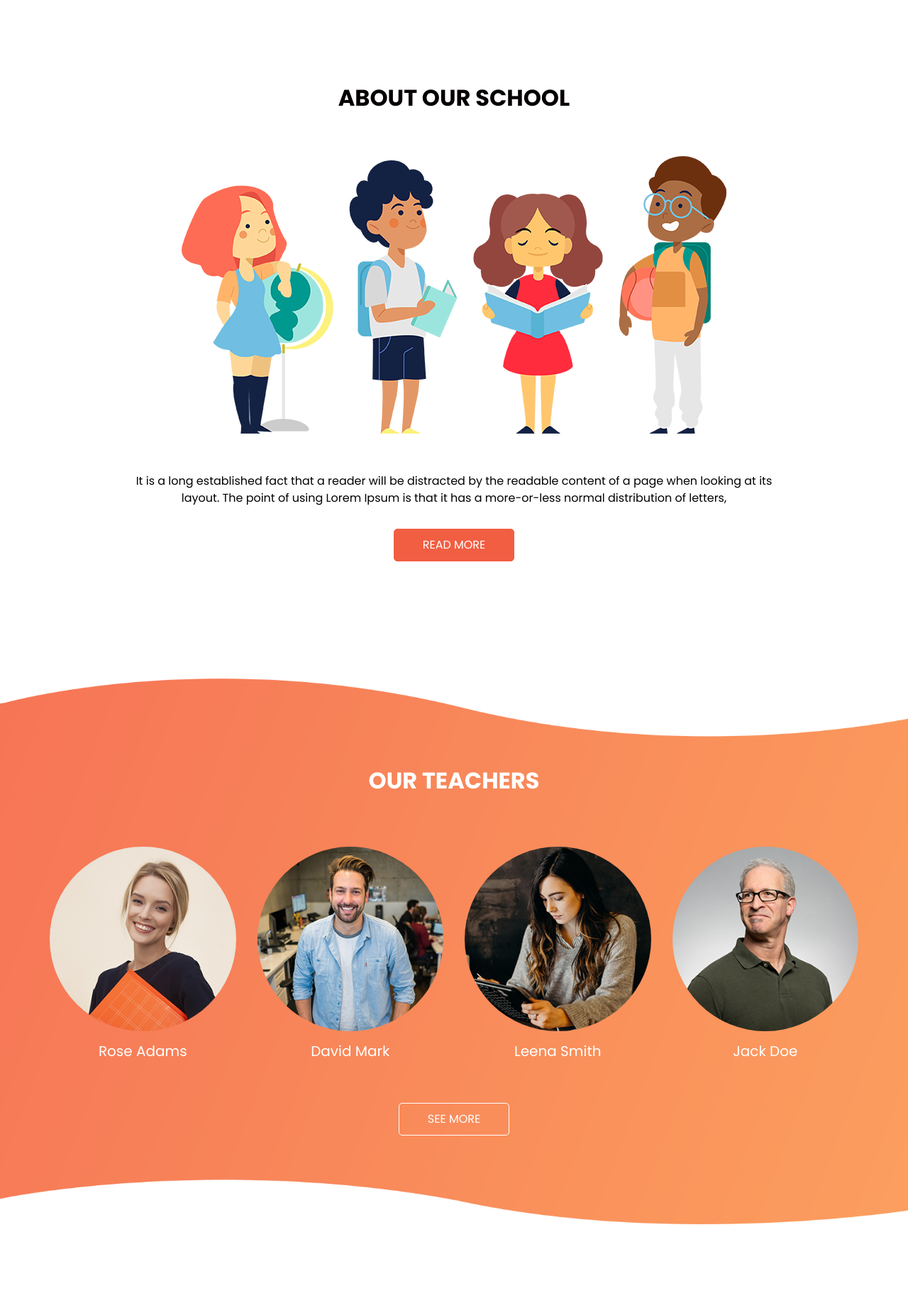
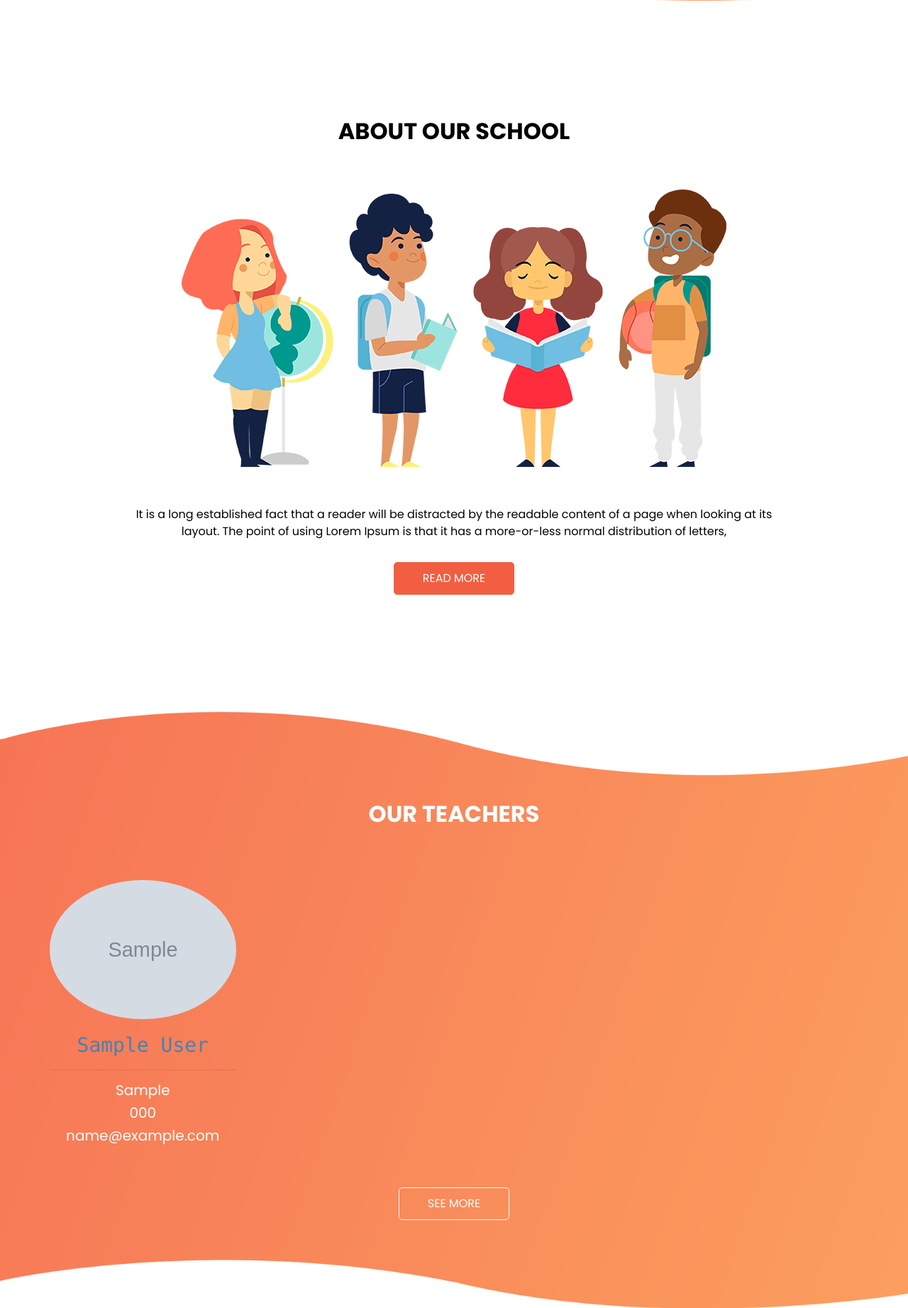
Before and after one commit to tarnilok/django-kidsEducationPage, a Django app: page / in a window 1280 px wide. Shown: the part 926-2769 px from the top of the page at 71% size. Run offline with Django 3.2, Linux system fonts and the light colour scheme; tables that the repository leaves empty hold one stand-in row (values such as "Sample post"); grey boxes marked "Sample" are stand-in pictures; one stand-in notice (Sample message) is shown; some libraries are stand-ins or nearby versions; some web fonts are replaced.

Commit message:
alligned templates

```diff
--- /dev/null
+++ b/home/forms.py
@@ -0,0 +1,14 @@
+from django import forms
+from django.forms import widgets
+from .models import Contact
+
+class ContactForm(forms.ModelForm):
+    class Meta:
+        model = Contact
+        fields = '__all__'
+        widgets = {
+            'name' : forms.TextInput(attrs={'placeholder' : 'Name'}),
+            'phone_number' : forms.TextInput(attrs={'placeholder' : 'Phone'}),
+            'email' : forms.EmailInput(attrs={'placeholder' : 'Email'}),
+            'message' : forms.TextInput(attrs={'placeholder' : 'Message'}),
+        }
--- a/home/models.py
+++ b/home/models.py
@@ -9,3 +9,22 @@ class Contact(models.Model):
 
     def __str__ (self):
         return self.name
+
+class Branch(models.Model):
+    branch = models.CharField(max_length=50)
+    created_date = models.DateTimeField(auto_now_add=True)
+
+    def __str__(self):
+        return self.branch
+class Teacher(models.Model):
+    first_name = models.CharField(max_length=50)
+    last_name = models.CharField(max_length=50)
+    phone_teacher = models.CharField(max_length=100)
+    email_teacher = models.EmailField(max_length=254)
+    speciality = models.ForeignKey(Branch, on_delete=models.CASCADE)
+    image = models.ImageField(upload_to='teacher/', default='avatar.png')
+    created_date = models.DateTimeField(auto_now_add=True)
+    update_date = models.DateTimeField(auto_now=True)
+
+    def __str__(self):
+        return self.first_name + ' ' + self.last_name
--- a/home/templates/home/index.html
+++ b/home/templates/home/index.html
@@ -2,6 +2,11 @@
 {% load static %}
 {% block content %}
     <!-- slider section -->
+    {% if messages %} {% for message in messages %} {% if message.tags == 'success' %}
+    <div class="alert alert-primary container" style="width: 80%;">{{ message }}</div>
+    {% elif message.tags == 'error' %}
+    <div class="alert alert-danger container" style="width: 80%;">{{ message }}</div>
+    {% endif %} {% endfor %} {% endif %}
     <div class="teacher_section mt-4">
     <section class=" slider_section position-relative">
       <div id="Customcarousel1" class="carousel slide" data-ride="carousel">
@@ -197,4 +202,6 @@
   </section>
   <!-- end client section -->
 
+  {% include 'contact.html' %}
+
   {% endblock content %}
--- a/home/urls.py
+++ b/home/urls.py
@@ -1,9 +1,11 @@
 from django.urls import path
 from .views import home, about, teacher
-
+from django.contrib.auth import views as auth_views
 
 urlpatterns = [
     path('', home, name='home' ),
     path('about/', about, name='about' ),
     path('teacher/', teacher, name='teacher'),
+    path('login/', auth_views.LoginView.as_view(template_name='login.html'), name='login'),
+    path('logout/', auth_views.LogoutView.as_view(template_name='logout.html'), name='logout'),
 ]
--- a/home/views.py
+++ b/home/views.py
@@ -1,13 +1,35 @@
-from django.shortcuts import render
+from django.shortcuts import render, redirect
 from django.http import HttpResponse
+from .forms import ContactForm
+from django.contrib import messages
+from .models import Teacher
 
 # Create your views here.
 
 def home(request):
-    return render(request, 'home/index.html')
+    teachers = Teacher.objects.order_by('speciality').distinct()
+    form = ContactForm()
+    if request.method == 'POST':
+        form = ContactForm(request.POST)
+        if form.is_valid():
+            form.save()
+            messages.success(request, 'form has been sent')
+            return redirect('home')
+        else:
+            messages.error(request, 'something went wrong. Please try again!')
+    context = {
+        'form' : form,
+        'teachers' : teachers
+    }
+    return render(request, 'home/index.html', context)
 
 def about(request):
+
     return render(request, 'home/about.html')
 
 def teacher(request):
-    return render(request, 'home/teacher.html')
+    teachers = Teacher.objects.all()
+    context = {
+        'teachers' : teachers
+    }
+    return render(request, 'home/teacher.html', context)
--- a/main/settings.py
+++ b/main/settings.py
@@ -45,6 +45,7 @@ INSTALLED_APPS = [
     'home',
 
     #third party
+    'crispy_forms',
 
 ]
 
@@ -153,3 +154,7 @@ MEDIA_ROOT = os.path.join(BASE_DIR, 'media')
 # https://docs.djangoproject.com/en/3.2/ref/settings/#default-auto-field
 
 DEFAULT_AUTO_FIELD = 'django.db.models.BigAutoField'
+
+LOGIN_REDIRECT_URL = "/"
+
+CRISPY_TEMPLATE_PACK = 'bootstrap4'
--- a/main/urls.py
+++ b/main/urls.py
@@ -21,4 +21,5 @@ from django.conf.urls.static import static
 urlpatterns = [
     path('admin/', admin.site.urls),
     path('', include('home.urls')),
+    # path('accounts/', include('django.contrib.auth.urls')), #hepsi var gerek olmadığı için app'e ekledik
 ]+ static(settings.MEDIA_URL, document_root = settings.MEDIA_ROOT)
--- /dev/null
+++ b/templates/contact.html
@@ -0,0 +1,39 @@
+  <!-- contact section -->
+  <div class="teacher_section">
+  <section class="contact_section ">
+    <div class="container-fluid">
+      <div class="row">
+        <div class="col-md-7 mx-auto ">
+          <div class="heading_container">
+            <h2 class="">
+              Get In Touch
+            </h2>
+          </div>
+          <form action="" method="POST">
+              {% csrf_token %}
+            <div>
+              {{form.name}}
+            </div>
+            <div>
+              {{form.phone_number}}
+            </div>
+            <div>
+              {{form.email}}
+            </div>
+            <div>
+              {{form.message}}
+            </div>
+            <div class="d-flex  mt-3 ">
+              <button>
+                SEND
+              </button>
+            </div>
+          </form>
+          </form>
+        </div>
+      </div>
+    </div>
+  </section>
+</div>
+
+  <!-- end contact section -->
--- a/templates/footer.html
+++ b/templates/footer.html
@@ -1,40 +1,5 @@
 {% load static %}
 <div class="footer_bg">
-  <!-- contact section -->
-  <section class="contact_section ">
-     <div class="container-fluid">
-       <div class="row">
-         <div class="col-md-7 mx-auto">
-           <div class="heading_container">
-             <h2 class="">
-               Get In Touch
-             </h2>
-           </div>
-           <form action="">
-             <div>
-               <input type="text" placeholder="Name" />
-             </div>
-             <div>
-               <input type="text" placeholder="Phone Number" />
-             </div>
-             <div>
-               <input type="email" placeholder="Email" />
-             </div>
-             <div>
-               <input type="text" class="message-box" placeholder="Message" />
-             </div>
-             <div class="d-flex  mt-4 ">
-               <button>
-                 SEND
-               </button>
-             </div>
-           </form>
-         </div>
-       </div>
-     </div>
-   </section>
-
-   <!-- end contact section -->
 
 <!-- info section -->
 <section class="info_section layout_padding-top layout_padding2-bottom">
--- a/templates/header.html
+++ b/templates/header.html
@@ -28,17 +28,18 @@
   <link href="{% static 'css/style.css' %}" rel="stylesheet" />
   <!-- responsive style -->
   <link href="{% static 'css/responsive.css' %}" rel="stylesheet" />
+  <link rel="stylesheet" href="https://cdnjs.cloudflare.com/ajax/libs/font-awesome/5.15.3/css/all.min.css" integrity="sha512-iBBXm8fW90+nuLcSKlbmrPcLa0OT92xO1BIsZ+ywDWZCvqsWgccV3gFoRBv0z+8dLJgyAHIhR35VZc2oM/gI1w==" crossorigin="anonymous" referrerpolicy="no-referrer" />
 </head>
 
 <body class="sub_page">
-  <div class="hero_area">
+  <div class="hero_area sticky-top">
     <!-- header section strats -->
     <header class="header_section">
       <div class="container-fluid">
-        <nav class="navbar navbar-expand-lg custom_nav-container">
-          <a class="navbar-brand" href="{% url 'home' %}">
+        <nav class="navbar navbar-expand-lg custom_nav-container mx-4 pb-0">
+          <a class="navbar-brand my-0" href="https://github.com/tarnilok/django-kidsEducationPage" target="_blank" title="navigate to the codes in my github">
             <span>
-              Visdor
+              <i class="fab fa-github-alt h1"></i>
             </span>
           </a>
           <div class="custom_menu-btn">
@@ -53,6 +54,14 @@
               <a href="{% url 'home' %}">Home</a>
               <a href="{% url 'about' %}" class="active">About</a>
               <a href="{% url 'teacher' %}">Teachers</a>
+
+              {% if request.user.is_authenticated %}
+                <a href="{% url 'admin:index' %}">AdminDashboard</a>
+                <a href="{% url 'logout' %}">Logout</a>
+                {% else %}
+                <a href="{% url 'login' %}">Login</a>
+              {% endif %}
+
             </div>
           </div>
       </div>
--- a/templates/teacher_section.html
+++ b/templates/teacher_section.html
@@ -9,66 +9,35 @@
       </div>
       <div class="teacher_container layout_padding2">
         <div class="row">
-          <div class="col-md-3 col-sm-6">
+          {% for teacher in teachers  %}
+          <div class="col-md-3 col-sm-6 " >
             <div class="box">
-              <div class="img-box">
-                <img class="" src="{% static 'images/teacher-1.jpg' %}" alt="Card image cap">
+              <div class="img-box p-0" >
+                <img  src="{{teacher.image.url}}" alt="Card image cap">
               </div>
               <div class="detail-box">
                 <p>
+                  <h2>
+                    <code style="color: steelblue">{{teacher.first_name}} {{teacher.last_name}}</code>
+                  </h2><hr>
                   <h5>
-                    Rose Adams
+                    {{teacher.speciality}}
+                  </h5>
+                  <h5>
+                    {{teacher.phone_teacher}}
+                  </h5>
+                  <h5>
+                    {{teacher.email_teacher}}
                   </h5>
                 </p>
               </div>
             </div>
           </div>
-          <div class="col-md-3 col-sm-6">
-            <div class="box">
-              <div class="img-box">
-                <img class="" src="{% static 'images/teacher-2.jpg' %}" alt="Card image cap">
-              </div>
-              <div class="detail-box">
-                <p>
-                  <h5>
-                    David Mark
-                  </h5>
-                </p>
-              </div>
-            </div>
-          </div>
-          <div class="col-md-3 col-sm-6">
-            <div class="box">
-              <div class="img-box">
-                <img class="" src="{% static 'images/teacher-3.jpg' %}" alt="Card image cap">
-              </div>
-              <div class="detail-box">
-                <p>
-                  <h5>
-                    Leena Smith
-                  </h5>
-                </p>
-              </div>
-            </div>
-          </div>
-          <div class="col-md-3 col-sm-6">
-            <div class="box">
-              <div class="img-box">
-                <img class="" src="{% static 'images/teacher-4.jpg' %}" alt="Card image cap">
-              </div>
-              <div class="detail-box">
-                <p>
-                  <h5>
-                    Jack Doe
-                  </h5>
-                </p>
-              </div>
-            </div>
-          </div>
+          {% endfor %}
         </div>
       </div>
       <div class="btn-box">
-        <a href="">
+        <a href="{% url 'teacher' %}">
           See More
         </a>
       </div>
```
Also changed, not shown: home/admin.py (+19 -1 lines), templates/login.html (added, +16 -0 lines), templates/logout.html (added, +12 -0 lines), home/migrations/0003_branch_teacher.py (added), templates/base.html (line endings or trailing spaces).
